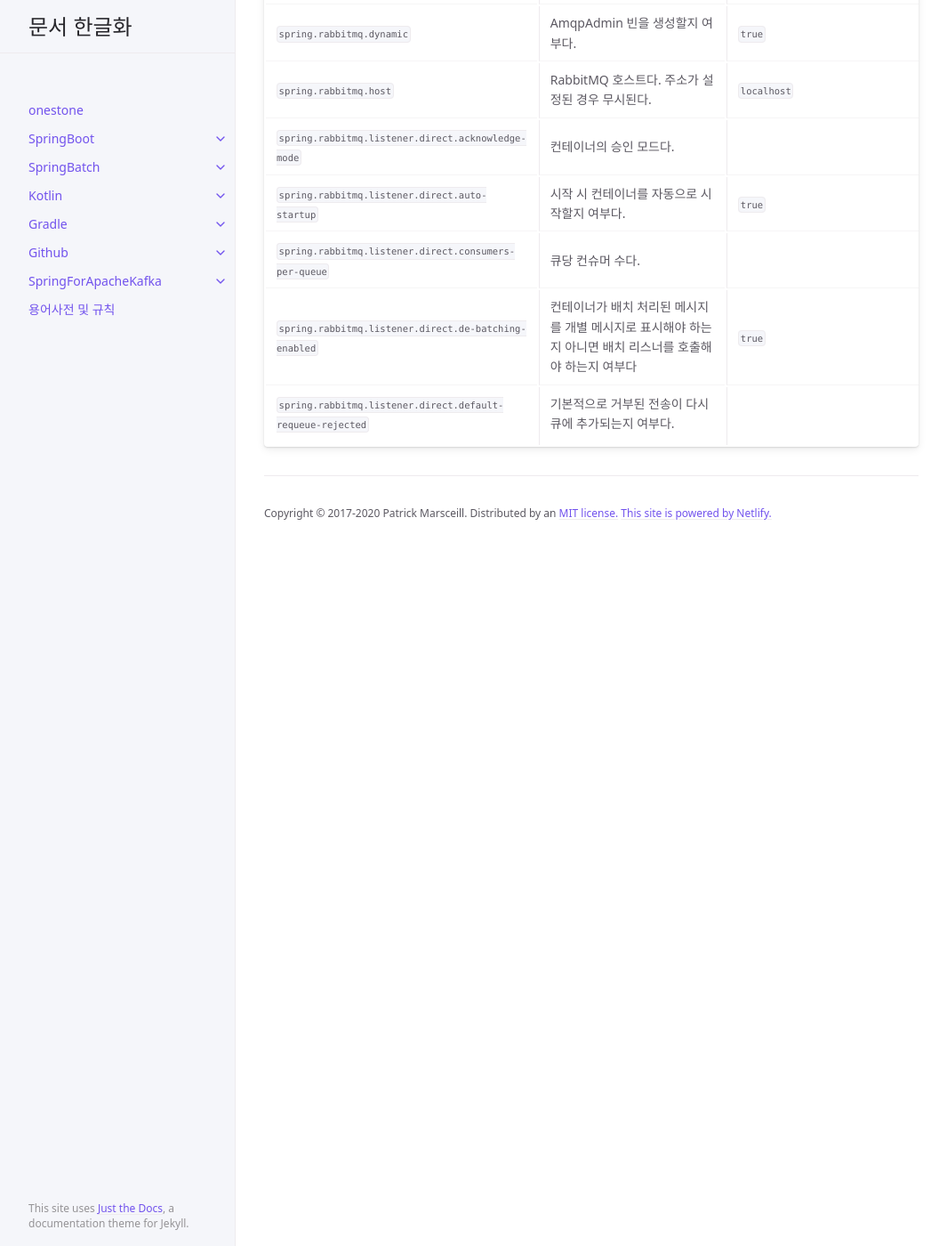
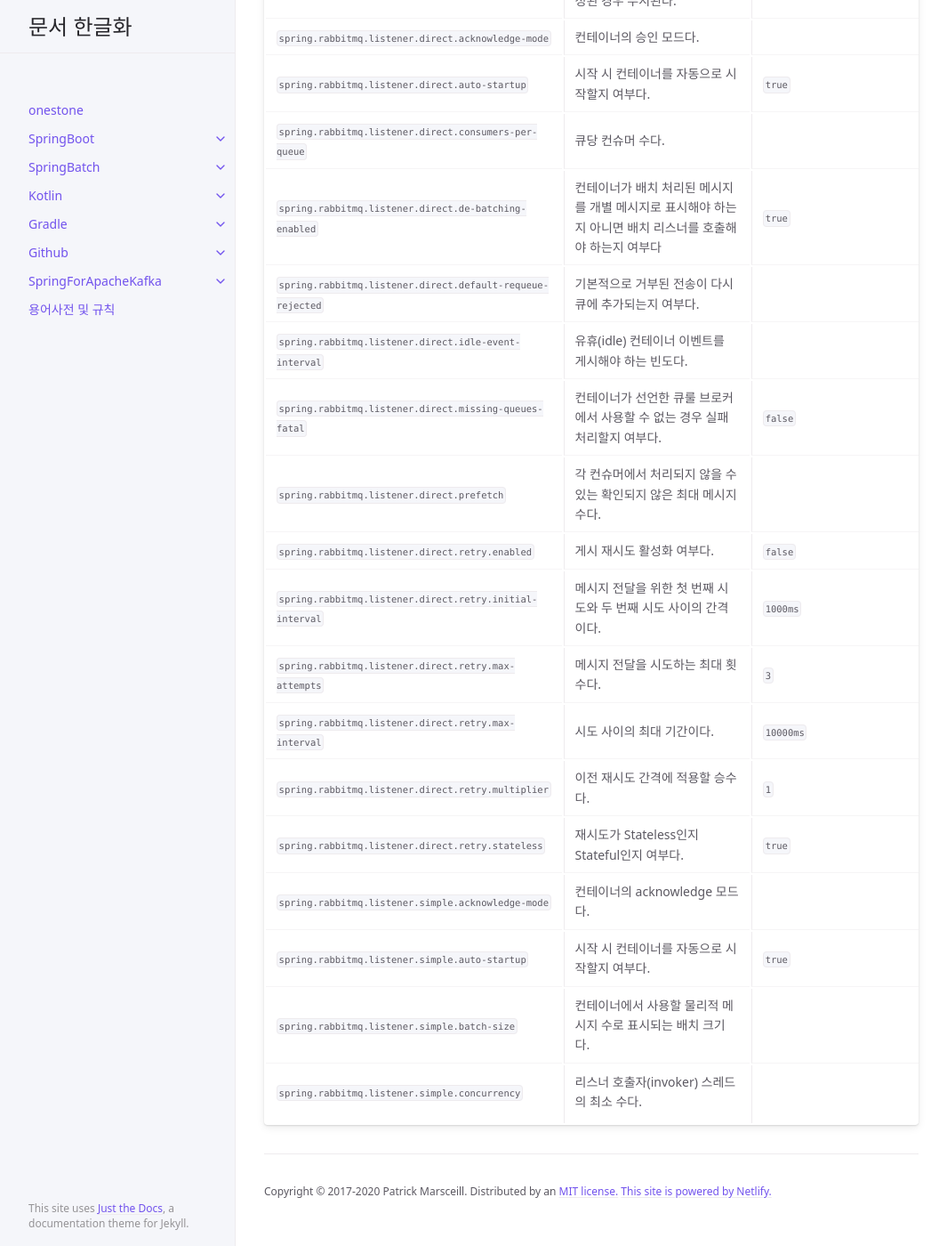
Before and after one commit to onestone9900/onestone9900.github.io, a Jekyll site: the page built from docs/spring_boot/3.1.1/spring_boot/19.appendices.md, in a window 1280 px wide and 1400 px high, scrolled down 52025 px. Shown: the whole window at 89% size, without its empty margins (107-1172 px from the left). Built offline with Jekyll 4.4.1, drawn with Linux system fonts in a browser that asks for light colours.

Commit message:
docs: spring boot - ## .A.8. 인테그레이션 프로퍼티(Integration Properties)

```diff
--- a/docs/spring_boot/3.1.1/spring_boot/19.appendices.md
+++ b/docs/spring_boot/3.1.1/spring_boot/19.appendices.md
@@ -799,3 +799,16 @@ nav_order: 19
 |`spring.rabbitmq.listener.direct.consumers-per-queue`|큐당 컨슈머 수다.||
 |`spring.rabbitmq.listener.direct.de-batching-enabled`|컨테이너가 배치 처리된 메시지를 개별 메시지로 표시해야 하는지 아니면 배치 리스너를 호출해야 하는지 여부다|`true`|
 |`spring.rabbitmq.listener.direct.default-requeue-rejected`|기본적으로 거부된 전송이 다시 큐에 추가되는지 여부다.||
+|`spring.rabbitmq.listener.direct.idle-event-interval`|유휴(idle) 컨테이너 이벤트를 게시해야 하는 빈도다.||
+|`spring.rabbitmq.listener.direct.missing-queues-fatal`|컨테이너가 선언한 큐룰 브로커에서 사용할 수 없는 경우 실패처리할지 여부다.|`false`|
+|`spring.rabbitmq.listener.direct.prefetch`|각 컨슈머에서 처리되지 않을 수 있는 확인되지 않은 최대 메시지 수다.||
+|`spring.rabbitmq.listener.direct.retry.enabled`|게시 재시도 활성화 여부다.|`false`|
+|`spring.rabbitmq.listener.direct.retry.initial-interval`|메시지 전달을 위한 첫 번째 시도와 두 번째 시도 사이의 간격이다.|`1000ms`|
+|`spring.rabbitmq.listener.direct.retry.max-attempts`|메시지 전달을 시도하는 최대 횟수다.|`3`|
+|`spring.rabbitmq.listener.direct.retry.max-interval`|시도 사이의 최대 기간이다.|`10000ms`|
+|`spring.rabbitmq.listener.direct.retry.multiplier`|이전 재시도 간격에 적용할 승수다.|`1`|
+|`spring.rabbitmq.listener.direct.retry.stateless`|재시도가 Stateless인지 Stateful인지 여부다.|`true`|
+|`spring.rabbitmq.listener.simple.acknowledge-mode`|컨테이너의 acknowledge 모드다.||
+|`spring.rabbitmq.listener.simple.auto-startup`|시작 시 컨테이너를 자동으로 시작할지 여부다.|`true`|
+|`spring.rabbitmq.listener.simple.batch-size`|컨테이너에서 사용할 물리적 메시지 수로 표시되는 배치 크기다.||
+|`spring.rabbitmq.listener.simple.concurrency`|리스너 호출자(invoker) 스레드의 최소 수다.||
```
